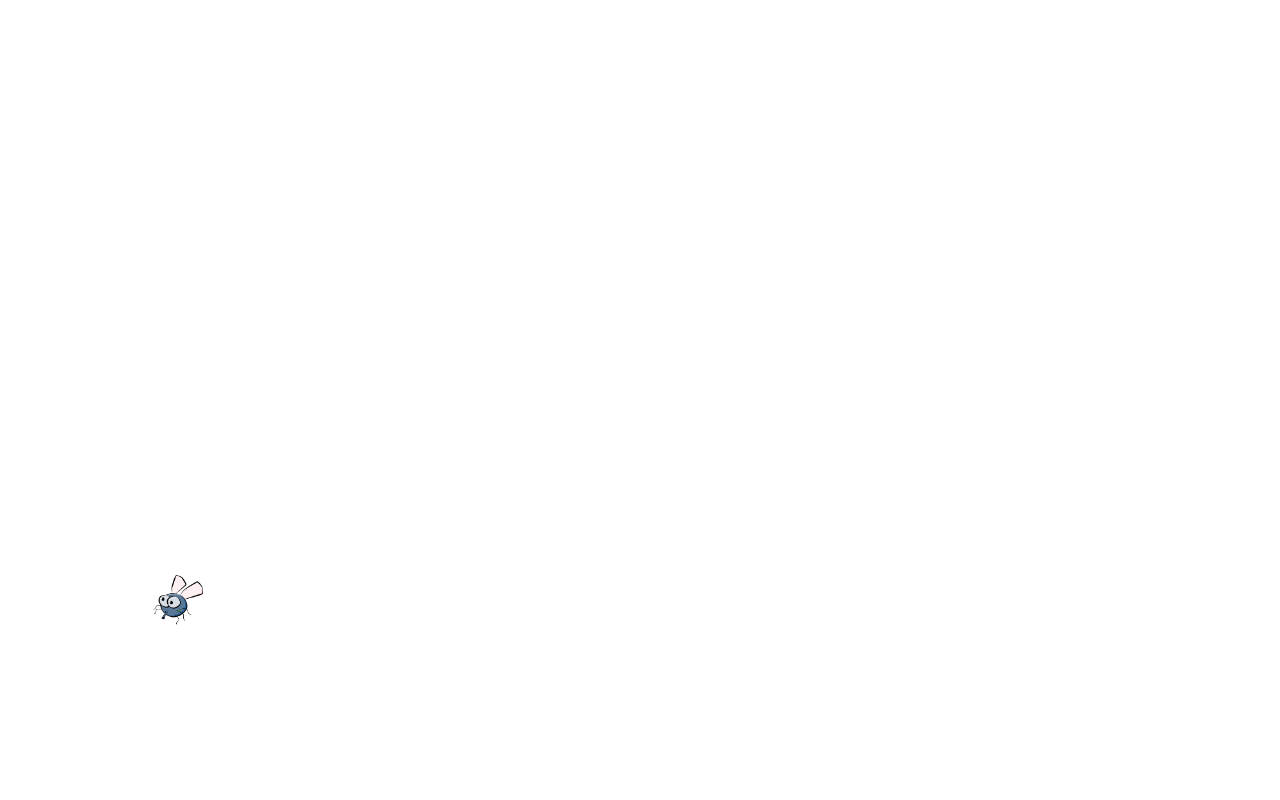
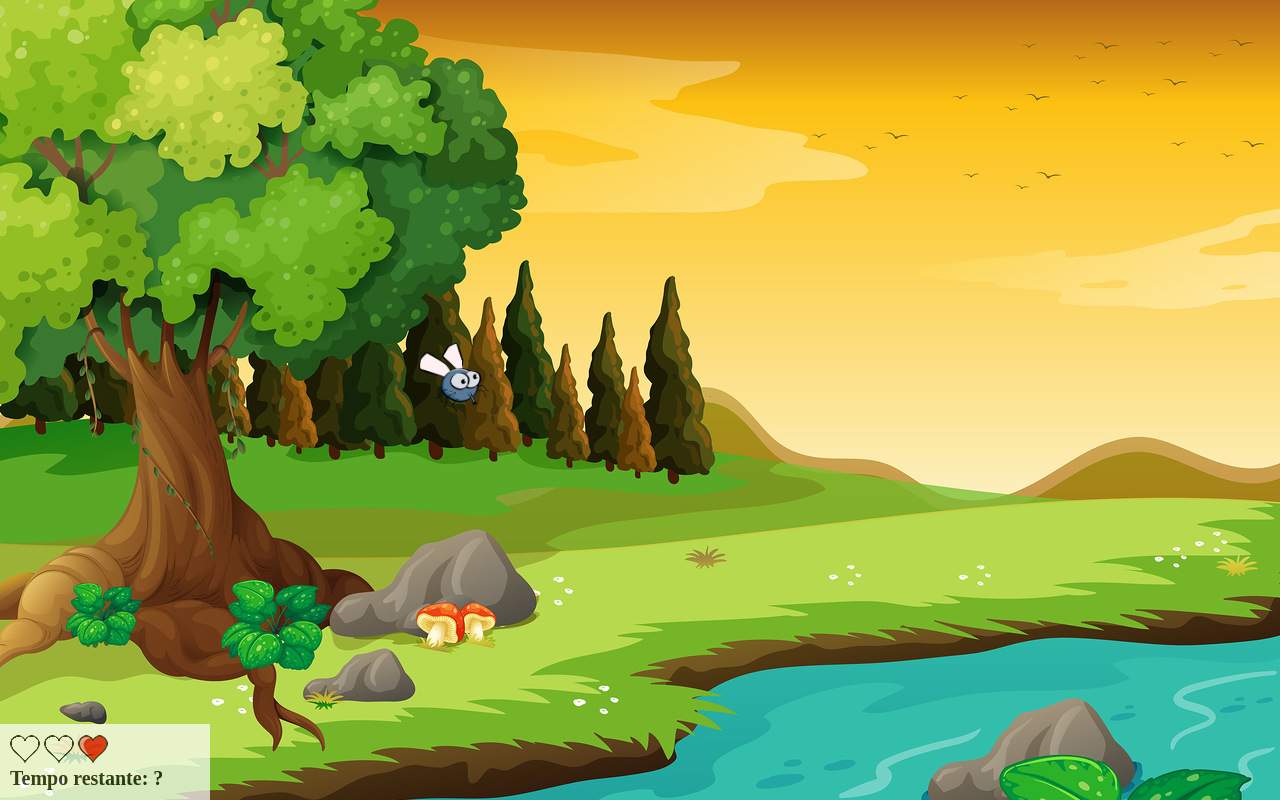
Before and after one commit to NelioFilho/Mata_Mosquito, a plain HTML site: page Mata_Mosquito/app.html in a window 1280 px wide. Drawn offline with Linux system fonts and the light colour scheme.

Commit message:
tamanho mosquito e vidas

```diff
--- a/Mata_Mosquito/app.html
+++ b/Mata_Mosquito/app.html
@@ -10,9 +10,24 @@
 </head>
 <body onresize = 'ajustaTamanhoPalcoJogo()'>
 
+    <div class="painel">
+        <div class="vidas">
+            <img id='v1' src="imagens/coracao_cheio.png">
+            <img id='v2' src="imagens/coracao_cheio.png">
+            <img id='v3' src="imagens/coracao_cheio.png">
+            <div class="cronometro">
+                Tempo restante: ?
+            </div>
+        </div>
+    </div>
+
 
     <script>
         posicaoRandomica()
+
+        setInterval(function(){
+            posicaoRandomica()
+        }, 2000)
     </script>
 </body>
 </html>
--- a/Mata_Mosquito/estilo.css
+++ b/Mata_Mosquito/estilo.css
@@ -1,4 +1,48 @@
+body{
+    background-image: url(imagens/bg.jpg);
+    background-repeat: no-repeat;
+}
+
 .mosquito1{
     width: 50px;
     height: 50px;
 }
+
+.mosquito2{
+    width: 70px;
+    height: 70px;
+}
+
+.mosquito3{
+    width: 90px;
+    height: 90px;
+}
+
+.ladoA{
+    transform: scaleX(1);
+}
+
+.ladoB{
+    transform: scaleX(-1);
+}
+
+.painel{
+    position: absolute;
+    width: 190px;
+    padding: 10px;
+    left: 0px;
+    bottom: 0px;
+    border-top:  solid 1px #fff;
+    background-color: #fff;
+    opacity: 0.7;
+}
+
+.vidas{
+    float: left;
+}
+
+.cronometro{
+    float: left;
+    font-size: 20px;
+    font-weight: bold;
+}
--- a/Mata_Mosquito/jogo.js
+++ b/Mata_Mosquito/jogo.js
@@ -1,5 +1,6 @@
 var altura = 0;
 var largura = 0;
+var vidas = 1;
 
 function ajustaTamanhoPalcoJogo() {
     altura = window.innerHeight
@@ -11,6 +12,19 @@ ajustaTamanhoPalcoJogo();
 
 
 function posicaoRandomica(){
+
+    if(document.getElementById('mosquito')){
+        document.getElementById('mosquito').remove()
+
+        if( vidas > 3){
+            alert('Game Over')
+        }else{
+            document.getElementById('v' + vidas).src='imagens/coracao_vazio.png'
+
+            vidas++
+        }
+    }
+
     var posicaoX = Math.floor(Math.random() * largura) - 90;
     var posicaoY = Math.floor(Math.random() * altura) - 90;
 
@@ -21,10 +35,44 @@ function posicaoRandomica(){
 
     var mosquito = document.createElement('img')
     mosquito.src = 'imagens/mosquito.png'
-    mosquito.className = 'mosquito1'
+    mosquito.className = tamanhoAleatorio() + ' ' + ladoAleatorio()
     mosquito.style.left = posicaoX + 'px'
     mosquito.style.top = posicaoY + 'px'
     mosquito.style.position = 'absolute'
+    mosquito.id = 'mosquito'
+    mosquito.onclick = function(){
+        this.remove()
+    }
 
     document.body.appendChild(mosquito)
+
+    console.log(tamanhoAleatorio())
 }
+
+
+function tamanhoAleatorio() {
+    var classe = Math.floor(Math.random() * 3)
+
+    switch(classe){
+        case 0:
+            return 'mosquito1'
+
+        case 1:
+            return 'mosquito2'
+
+        case 2:
+            return 'mosquito3'
+    }
+}
+
+function ladoAleatorio(){
+    var classe = Math.floor(Math.random() * 2)
+
+    switch(classe){
+        case 0:
+            return 'ladoA'
+
+        case 1:
+            return 'ladoB'
+    }
+}
```
